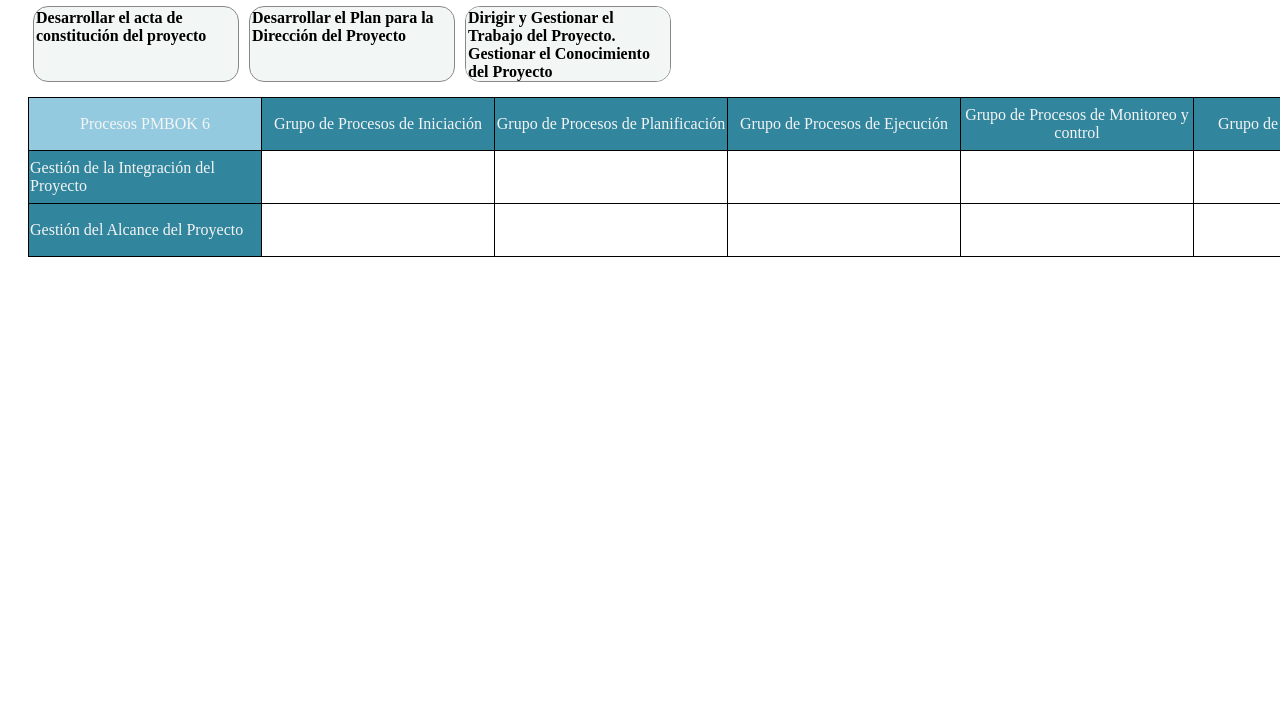
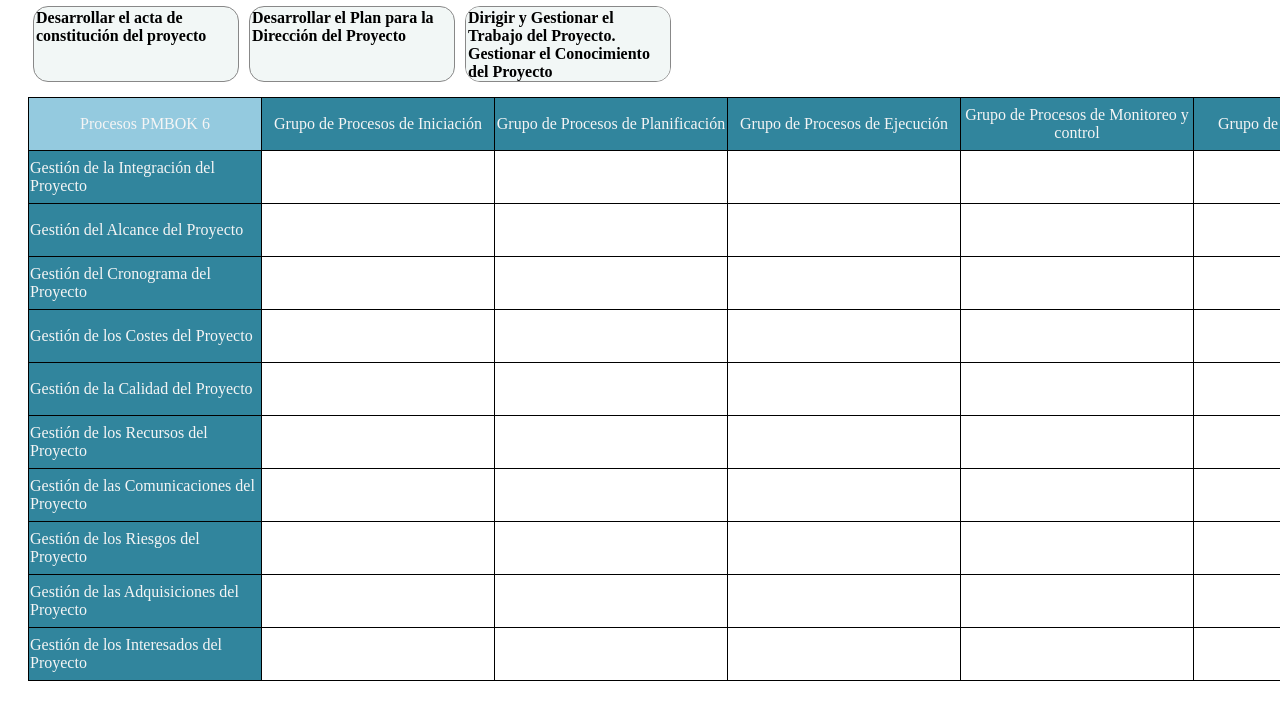
Before and after one commit to novakmzv/pmbook-table, a plain HTML site: page index.html in a window 1280 px wide. Shown: the part 79-798 px from the top of the page. Drawn offline with Linux system fonts and the light colour scheme.

```diff
--- a/index.html
+++ b/index.html
@@ -41,6 +41,70 @@
             <td></td>
             <td></td>
         </tr>
+        <tr>
+            <td class="invalid-drop" draggable="false" ondragover="dragOver()" ondrop="dragDrop()">Gestión del Cronograma del Proyecto</td>
+            <td></td>
+            <td></td>
+            <td></td>
+            <td></td>
+            <td></td>
+        </tr>
+        <tr>
+            <td class="invalid-drop" draggable="false" ondragover="dragOver()" ondrop="dragDrop()">Gestión de los Costes del Proyecto</td>
+            <td></td>
+            <td></td>
+            <td></td>
+            <td></td>
+            <td></td>
+        </tr>
+        <tr>
+            <td class="invalid-drop" draggable="false" ondragover="dragOver()" ondrop="dragDrop()">Gestión de la Calidad del Proyecto</td>
+            <td></td>
+            <td></td>
+            <td></td>
+            <td></td>
+            <td></td>
+        </tr>
+        <tr>
+            <td class="invalid-drop" draggable="false" ondragover="dragOver()" ondrop="dragDrop()">Gestión de los Recursos del Proyecto</td>
+            <td></td>
+            <td></td>
+            <td></td>
+            <td></td>
+            <td></td>
+        </tr>
+        <tr>
+            <td class="invalid-drop" draggable="false" ondragover="dragOver()" ondrop="dragDrop()">Gestión de las Comunicaciones del Proyecto</td>
+            <td></td>
+            <td></td>
+            <td></td>
+            <td></td>
+            <td></td>
+        </tr>
+        <tr>
+            <td class="invalid-drop" draggable="false" ondragover="dragOver()" ondrop="dragDrop()">Gestión de los Riesgos del Proyecto</td>
+            <td></td>
+            <td></td>
+            <td></td>
+            <td></td>
+            <td></td>
+        </tr>
+        <tr>
+            <td class="invalid-drop" draggable="false" ondragover="dragOver()" ondrop="dragDrop()">Gestión de las Adquisiciones del Proyecto</td>
+            <td></td>
+            <td></td>
+            <td></td>
+            <td></td>
+            <td></td>
+        </tr>
+        <tr>
+            <td class="invalid-drop" draggable="false" ondragover="dragOver()" ondrop="dragDrop()">Gestión de los Interesados del Proyecto</td>
+            <td></td>
+            <td></td>
+            <td></td>
+            <td></td>
+            <td></td>
+        </tr>
     </table>
 </main>
 
```
